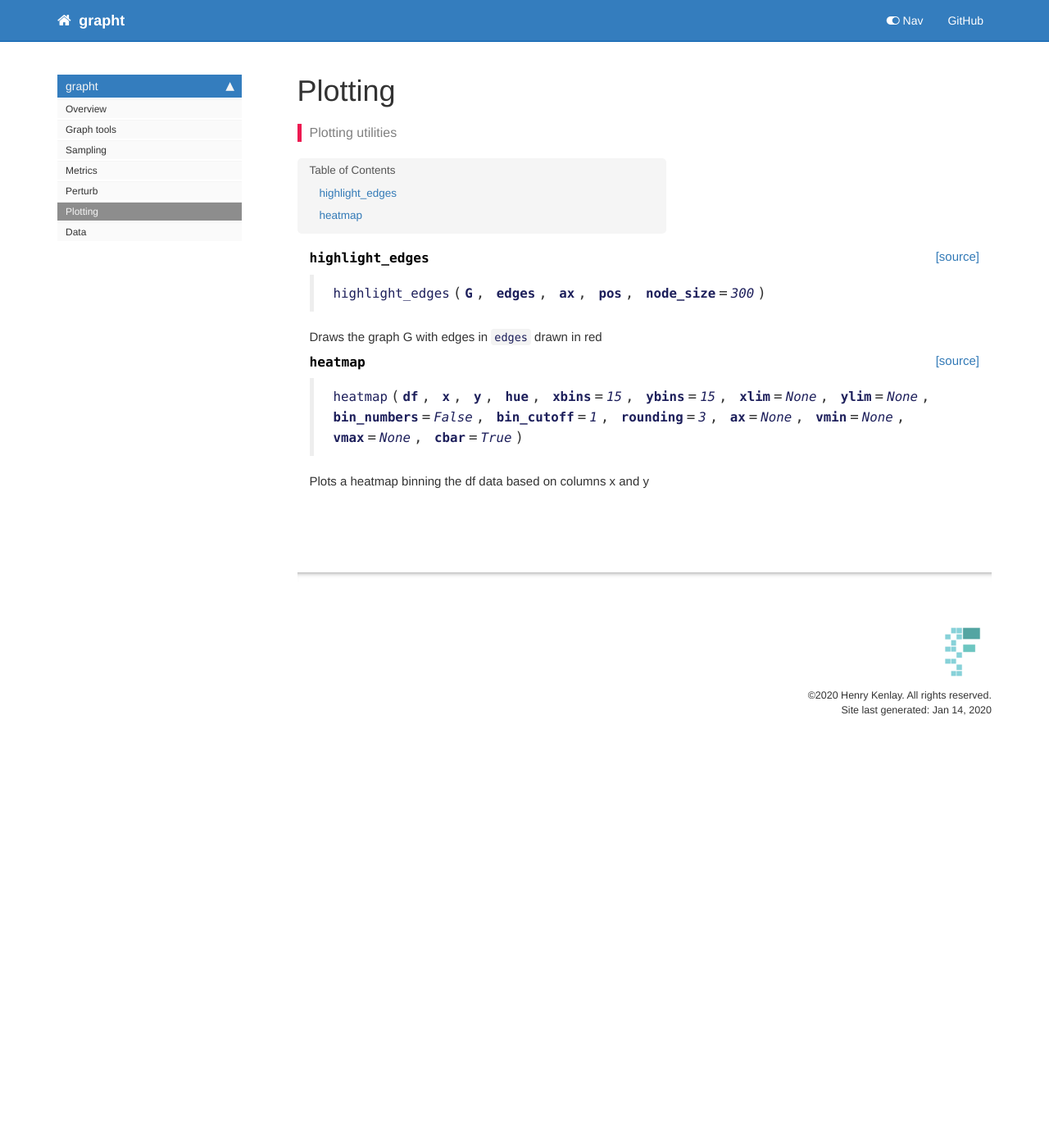
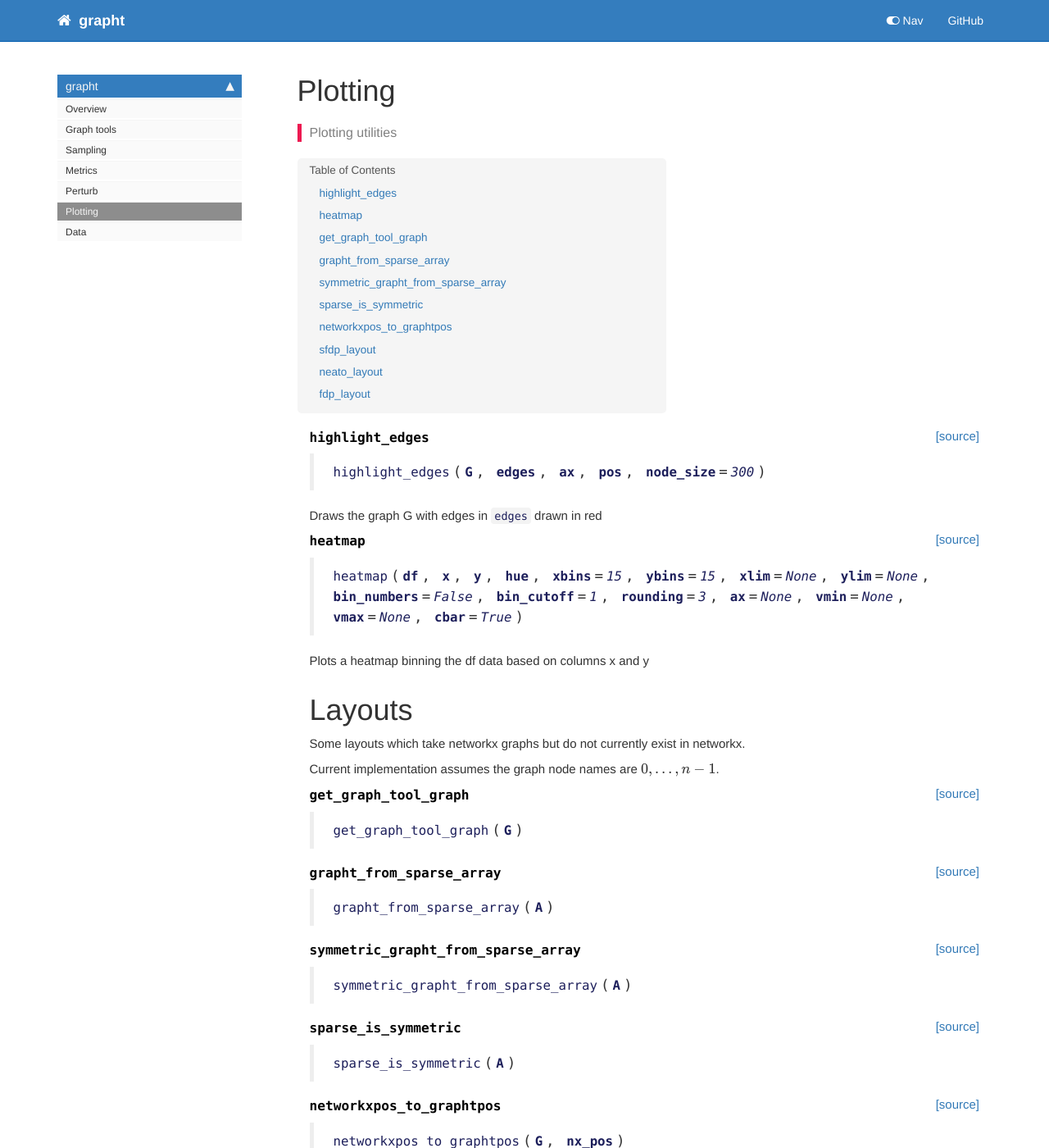
Before and after one commit to henrykenlay/grapht, a Jekyll site: the page built from docs/plotting.html, in a window 1280 px wide and 1400 px high. Shown: the whole window at 82% size. Built offline with Jekyll 4.4.1, drawn with Linux system fonts in a browser that asks for light colours; nearby versions of some CDN libraries; comment, search, counter and statistics services are not loaded; some of the changed text lies outside the part shown.

Commit message:
added sfdp, fdp, neato layout wrappers

```diff
--- a/docs/plotting.html
+++ b/docs/plotting.html
@@ -37,7 +37,7 @@
 
 
 <div class="output_markdown rendered_html output_subarea ">
-<h4 id="highlight_edges" class="doc_header"><code>highlight_edges</code><a href="https://github.com/HenryKenlay/grapht/tree/master/grapht/plotting.py#L14" class="source_link" style="float:right">[source]</a></h4><blockquote><p><code>highlight_edges</code>(<strong><code>G</code></strong>, <strong><code>edges</code></strong>, <strong><code>ax</code></strong>, <strong><code>pos</code></strong>, <strong><code>node_size</code></strong>=<em><code>300</code></em>)</p>
+<h4 id="highlight_edges" class="doc_header"><code>highlight_edges</code><a href="https://github.com/HenryKenlay/grapht/tree/master/grapht/plotting.py#L18" class="source_link" style="float:right">[source]</a></h4><blockquote><p><code>highlight_edges</code>(<strong><code>G</code></strong>, <strong><code>edges</code></strong>, <strong><code>ax</code></strong>, <strong><code>pos</code></strong>, <strong><code>node_size</code></strong>=<em><code>300</code></em>)</p>
 </blockquote>
 <p>Draws the graph G with edges in <code>edges</code> drawn in red</p>
 
@@ -61,7 +61,7 @@
 
 
 <div class="output_markdown rendered_html output_subarea ">
-<h4 id="heatmap" class="doc_header"><code>heatmap</code><a href="https://github.com/HenryKenlay/grapht/tree/master/grapht/plotting.py#L24" class="source_link" style="float:right">[source]</a></h4><blockquote><p><code>heatmap</code>(<strong><code>df</code></strong>, <strong><code>x</code></strong>, <strong><code>y</code></strong>, <strong><code>hue</code></strong>, <strong><code>xbins</code></strong>=<em><code>15</code></em>, <strong><code>ybins</code></strong>=<em><code>15</code></em>, <strong><code>xlim</code></strong>=<em><code>None</code></em>, <strong><code>ylim</code></strong>=<em><code>None</code></em>, <strong><code>bin_numbers</code></strong>=<em><code>False</code></em>, <strong><code>bin_cutoff</code></strong>=<em><code>1</code></em>, <strong><code>rounding</code></strong>=<em><code>3</code></em>, <strong><code>ax</code></strong>=<em><code>None</code></em>, <strong><code>vmin</code></strong>=<em><code>None</code></em>, <strong><code>vmax</code></strong>=<em><code>None</code></em>, <strong><code>cbar</code></strong>=<em><code>True</code></em>)</p>
+<h4 id="heatmap" class="doc_header"><code>heatmap</code><a href="https://github.com/HenryKenlay/grapht/tree/master/grapht/plotting.py#L28" class="source_link" style="float:right">[source]</a></h4><blockquote><p><code>heatmap</code>(<strong><code>df</code></strong>, <strong><code>x</code></strong>, <strong><code>y</code></strong>, <strong><code>hue</code></strong>, <strong><code>xbins</code></strong>=<em><code>15</code></em>, <strong><code>ybins</code></strong>=<em><code>15</code></em>, <strong><code>xlim</code></strong>=<em><code>None</code></em>, <strong><code>ylim</code></strong>=<em><code>None</code></em>, <strong><code>bin_numbers</code></strong>=<em><code>False</code></em>, <strong><code>bin_cutoff</code></strong>=<em><code>1</code></em>, <strong><code>rounding</code></strong>=<em><code>3</code></em>, <strong><code>ax</code></strong>=<em><code>None</code></em>, <strong><code>vmin</code></strong>=<em><code>None</code></em>, <strong><code>vmax</code></strong>=<em><code>None</code></em>, <strong><code>cbar</code></strong>=<em><code>True</code></em>)</p>
 </blockquote>
 <p>Plots a heatmap binning the df data based on columns x and y</p>
 
@@ -73,4 +73,178 @@
 </div>
 
 </div>
+<div class="cell border-box-sizing text_cell rendered"><div class="inner_cell">
+<div class="text_cell_render border-box-sizing rendered_html">
+<h1 id="Layouts">Layouts<a class="anchor-link" href="#Layouts">&#182;</a></h1><p>Some layouts which take networkx graphs but do not currently exist in networkx.</p>
+<p>Current implementation assumes the graph node names are $0, \ldots, n-1$.</p>
+
 </div>
+</div>
+</div>
+<div class="cell border-box-sizing code_cell rendered">
+
+</div>
+<div class="cell border-box-sizing code_cell rendered">
+
+<div class="output_wrapper">
+<div class="output">
+
+<div class="output_area">
+
+
+<div class="output_markdown rendered_html output_subarea ">
+<h4 id="get_graph_tool_graph" class="doc_header"><code>get_graph_tool_graph</code><a href="https://github.com/HenryKenlay/grapht/tree/master/grapht/plotting.py#L63" class="source_link" style="float:right">[source]</a></h4><blockquote><p><code>get_graph_tool_graph</code>(<strong><code>G</code></strong>)</p>
+</blockquote>
+
+</div>
+
+</div>
+
+</div>
+</div>
+
+</div>
+<div class="cell border-box-sizing code_cell rendered">
+
+<div class="output_wrapper">
+<div class="output">
+
+<div class="output_area">
+
+
+<div class="output_markdown rendered_html output_subarea ">
+<h4 id="grapht_from_sparse_array" class="doc_header"><code>grapht_from_sparse_array</code><a href="https://github.com/HenryKenlay/grapht/tree/master/grapht/plotting.py#L68" class="source_link" style="float:right">[source]</a></h4><blockquote><p><code>grapht_from_sparse_array</code>(<strong><code>A</code></strong>)</p>
+</blockquote>
+
+</div>
+
+</div>
+
+</div>
+</div>
+
+</div>
+<div class="cell border-box-sizing code_cell rendered">
+
+<div class="output_wrapper">
+<div class="output">
+
+<div class="output_area">
+
+
+<div class="output_markdown rendered_html output_subarea ">
+<h4 id="symmetric_grapht_from_sparse_array" class="doc_header"><code>symmetric_grapht_from_sparse_array</code><a href="https://github.com/HenryKenlay/grapht/tree/master/grapht/plotting.py#L74" class="source_link" style="float:right">[source]</a></h4><blockquote><p><code>symmetric_grapht_from_sparse_array</code>(<strong><code>A</code></strong>)</p>
+</blockquote>
+
+</div>
+
+</div>
+
+</div>
+</div>
+
+</div>
+<div class="cell border-box-sizing code_cell rendered">
+
+<div class="output_wrapper">
+<div class="output">
+
+<div class="output_area">
+
+
+<div class="output_markdown rendered_html output_subarea ">
+<h4 id="sparse_is_symmetric" class="doc_header"><code>sparse_is_symmetric</code><a href="https://github.com/HenryKenlay/grapht/tree/master/grapht/plotting.py#L81" class="source_link" style="float:right">[source]</a></h4><blockquote><p><code>sparse_is_symmetric</code>(<strong><code>A</code></strong>)</p>
+</blockquote>
+
+</div>
+
+</div>
+
+</div>
+</div>
+
+</div>
+<div class="cell border-box-sizing code_cell rendered">
+
+<div class="output_wrapper">
+<div class="output">
+
+<div class="output_area">
+
+
+<div class="output_markdown rendered_html output_subarea ">
+<h4 id="networkxpos_to_graphtpos" class="doc_header"><code>networkxpos_to_graphtpos</code><a href="https://github.com/HenryKenlay/grapht/tree/master/grapht/plotting.py#L88" class="source_link" style="float:right">[source]</a></h4><blockquote><p><code>networkxpos_to_graphtpos</code>(<strong><code>G</code></strong>, <strong><code>nx_pos</code></strong>)</p>
+</blockquote>
+
+</div>
+
+</div>
+
+</div>
+</div>
+
+</div>
+<div class="cell border-box-sizing code_cell rendered">
+
+</div>
+<div class="cell border-box-sizing code_cell rendered">
+
+<div class="output_wrapper">
+<div class="output">
+
+<div class="output_area">
+
+
+<div class="output_markdown rendered_html output_subarea ">
+<h4 id="sfdp_layout" class="doc_header"><code>sfdp_layout</code><a href="https://github.com/HenryKenlay/grapht/tree/master/grapht/plotting.py#L96" class="source_link" style="float:right">[source]</a></h4><blockquote><p><code>sfdp_layout</code>(<strong><code>G</code></strong>)</p>
+</blockquote>
+
+</div>
+
+</div>
+
+</div>
+</div>
+
+</div>
+<div class="cell border-box-sizing code_cell rendered">
+
+<div class="output_wrapper">
+<div class="output">
+
+<div class="output_area">
+
+
+<div class="output_markdown rendered_html output_subarea ">
+<h4 id="neato_layout" class="doc_header"><code>neato_layout</code><a href="https://github.com/HenryKenlay/grapht/tree/master/grapht/plotting.py#L101" class="source_link" style="float:right">[source]</a></h4><blockquote><p><code>neato_layout</code>(<strong><code>G</code></strong>)</p>
+</blockquote>
+
+</div>
+
+</div>
+
+</div>
+</div>
+
+</div>
+<div class="cell border-box-sizing code_cell rendered">
+
+<div class="output_wrapper">
+<div class="output">
+
+<div class="output_area">
+
+
+<div class="output_markdown rendered_html output_subarea ">
+<h4 id="fdp_layout" class="doc_header"><code>fdp_layout</code><a href="https://github.com/HenryKenlay/grapht/tree/master/grapht/plotting.py#L104" class="source_link" style="float:right">[source]</a></h4><blockquote><p><code>fdp_layout</code>(<strong><code>G</code></strong>)</p>
+</blockquote>
+
+</div>
+
+</div>
+
+</div>
+</div>
+
+</div>
+</div>
--- a/grapht/data.py
+++ b/grapht/data.py
@@ -7,6 +7,7 @@
 import numpy as np
 import networkx as nx
 import scipy
+import pygsp
 from pathlib import Path
 
 # Cell
```
Also changed, not shown: docs/data.html (+6 -6 lines), grapht/_nbdev.py (+8 -0 lines), grapht/plotting.py (+52 -2 lines), 4 other files.
